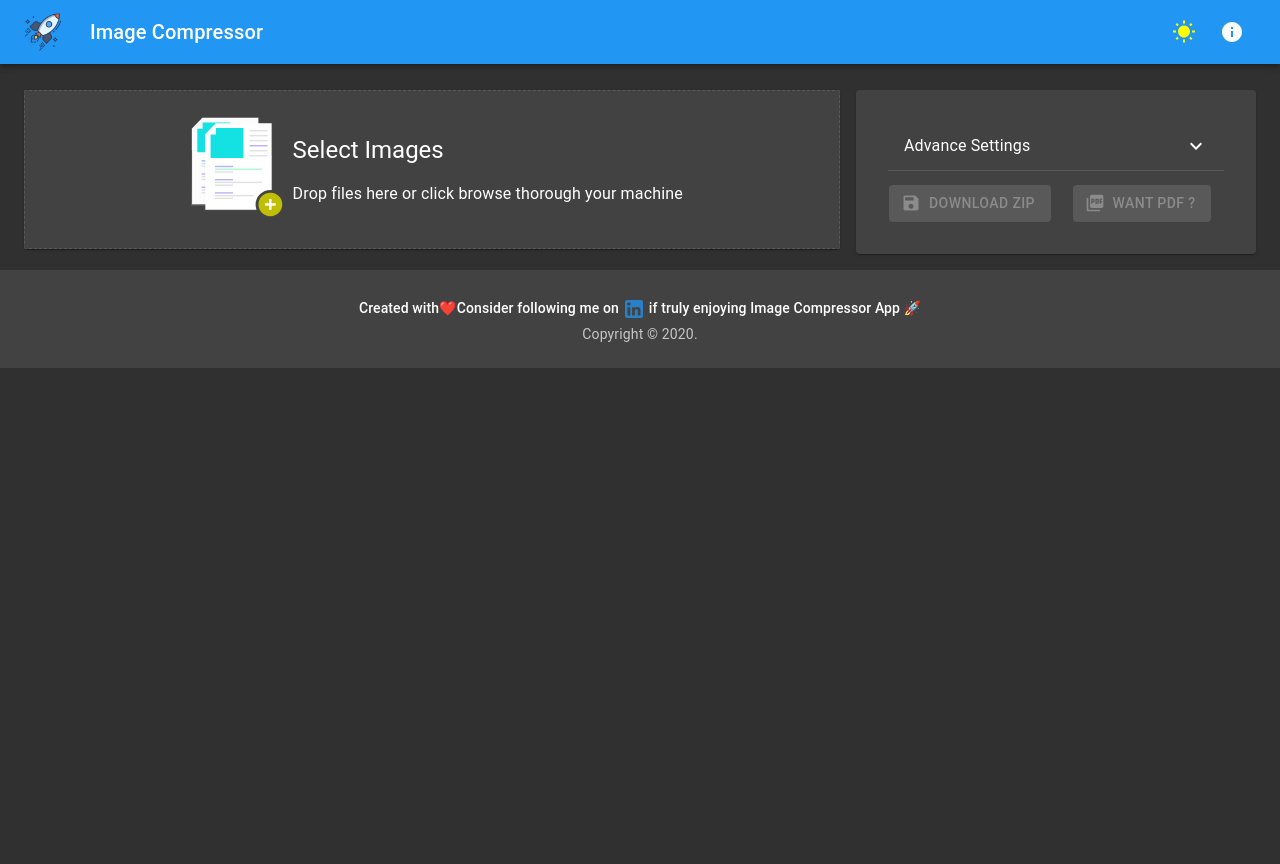
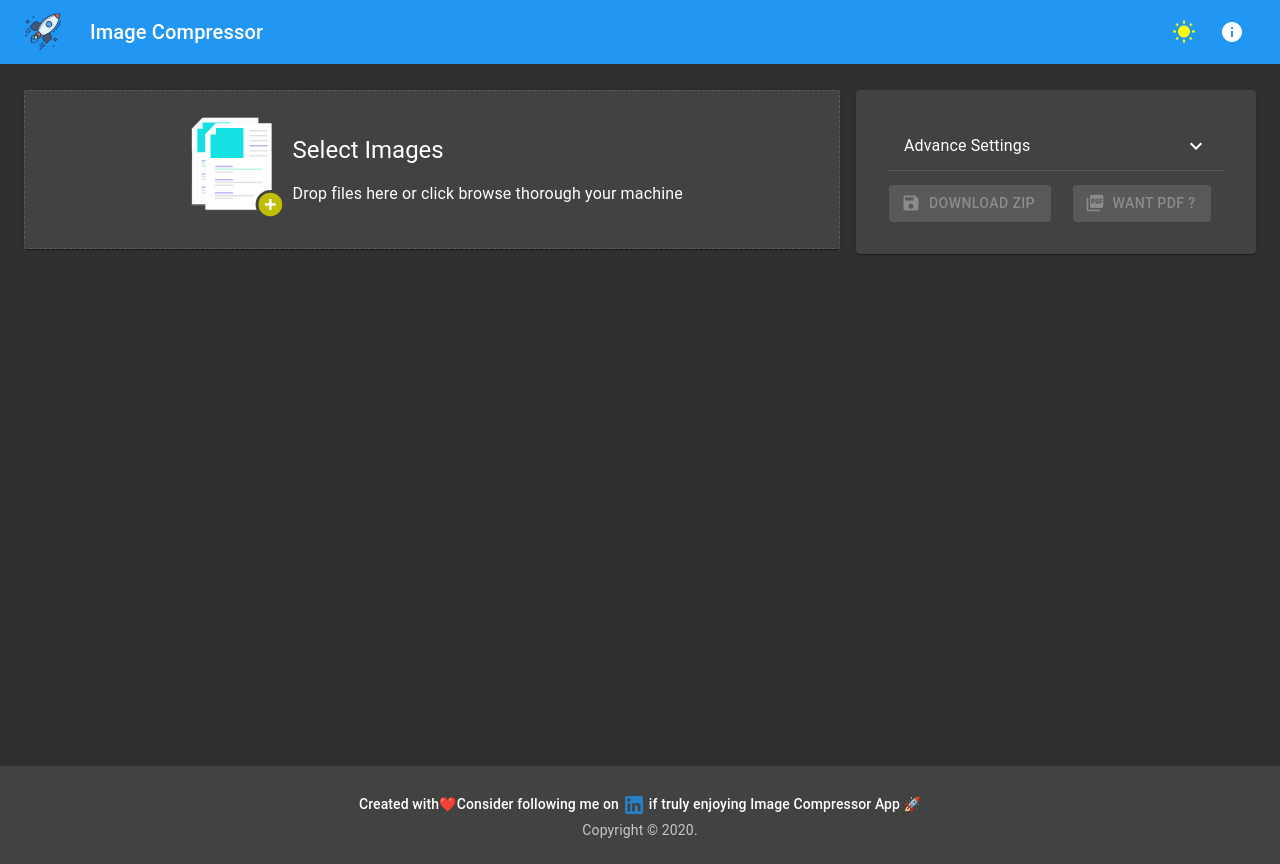
Before and after one commit to bhushanlaware/image-compressor-pwa, a React (Create React App) app: page / in a window 1280 px wide. Before the commit the page ends 800 px from the top, so only its background shows below. Built offline with nearby package versions, Linux system fonts and the light colour scheme.

Commit message:
Footer issue

```diff
--- a/src/App.js
+++ b/src/App.js
@@ -70,10 +70,8 @@ function App() {
           horizontal: "center",
         }}
       >
-        <div style={{ height: "100vh" }}>
-          <Home changeTheme={changeTheme} isDark={darkMode} />
-        </div>
         <CssBaseline />
+        <Home changeTheme={changeTheme} isDark={darkMode} />
       </SnackbarProvider>
     </ThemeProvider>
   );
--- a/src/Components/Footer.js
+++ b/src/Components/Footer.js
@@ -1,6 +1,8 @@
 import { Grid, IconButton } from "@material-ui/core";
 
 import Container from "@material-ui/core/Container";
+import CssBaseline from "@material-ui/core/CssBaseline";
+import Link from "@material-ui/core/Link";
 import LinkedInIcon from "@material-ui/icons/LinkedIn";
 import React from "react";
 import Typography from "@material-ui/core/Typography";
--- a/src/Containers/Home.js
+++ b/src/Containers/Home.js
@@ -20,6 +20,7 @@ const useStyles = makeStyles((theme) => ({
     backgroundColor: theme.palette.background.default,
     display: "flex",
     flexDirection: "column",
+    minHeight: "100vh",
   },
 }));
 
@@ -46,11 +47,8 @@ const Home = (props) => {
   return (
     <>
       <AppBar title={"Image Compressor"} {...props}></AppBar>
-      <Container
-        maxWidth="lg"
-        style={{ marginTop: "10px" }}
-        className={classes.root}
-      >
+      <div className={classes.root}>
+        <Container maxWidth="lg" style={{ marginTop: "10px" }}>
           <Box mt={2} pb={2}>
             <Grid container spacing={2}>
               <Grid item md={8} xs={12}>
@@ -101,6 +99,7 @@ const Home = (props) => {
           </Suspense>
         ) : null}
         <Footer></Footer>
+      </div>
     </>
   );
 };
```
Lines whose indentation alone changed are shown as unchanged.
